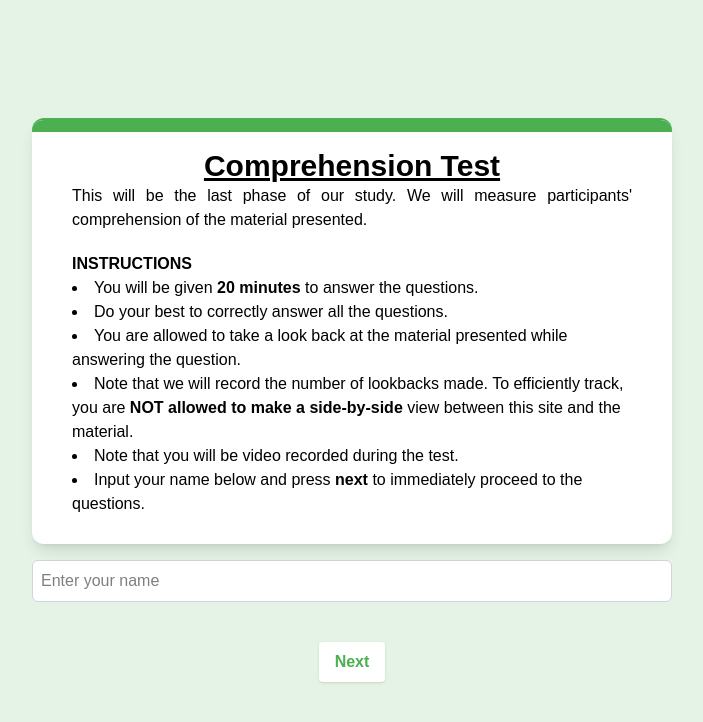
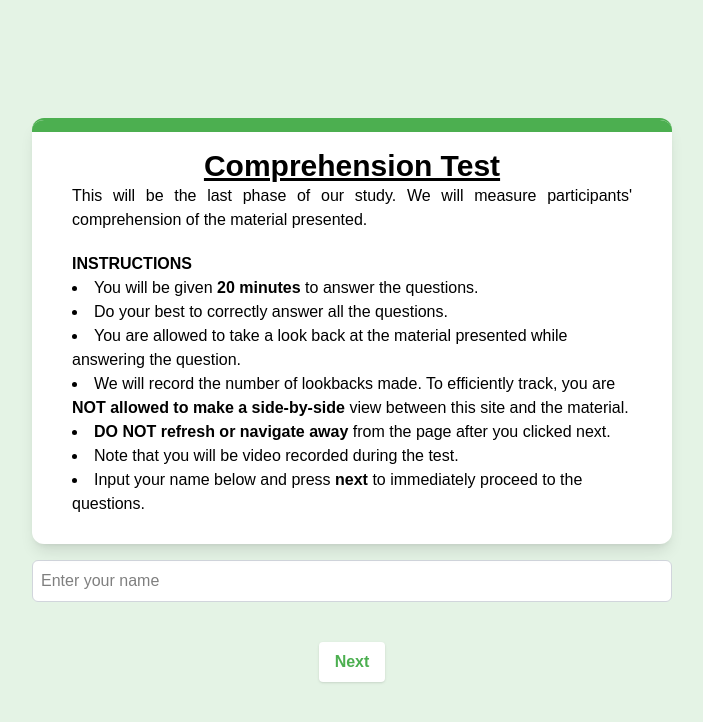
Before and after one commit to KyleCarlo/MSHCI-Compre-Test, a Next.js app: page / in a window 1280 px wide. Shown: the top 722 px of the page, without its empty margins (288-991 px from the left). Built offline with nearby package versions, Linux system fonts and the light colour scheme.

Commit message:
added instruction

```diff
--- a/app/page.tsx
+++ b/app/page.tsx
@@ -33,10 +33,14 @@ export default function Home() {
                 while answering the question.
               </li>
               <li>
-                Note that we will record the number of lookbacks made. To
-                efficiently track, you are{" "}
+                We will record the number of lookbacks made. To efficiently
+                track, you are{" "}
                 <strong>NOT allowed to make a side-by-side</strong> view between
                 this site and the material.
+              </li>
+              <li>
+                <strong>DO NOT refresh or navigate away</strong> from the page
+                after you clicked next.
               </li>
               <li>Note that you will be video recorded during the test.</li>
               <li>
```
